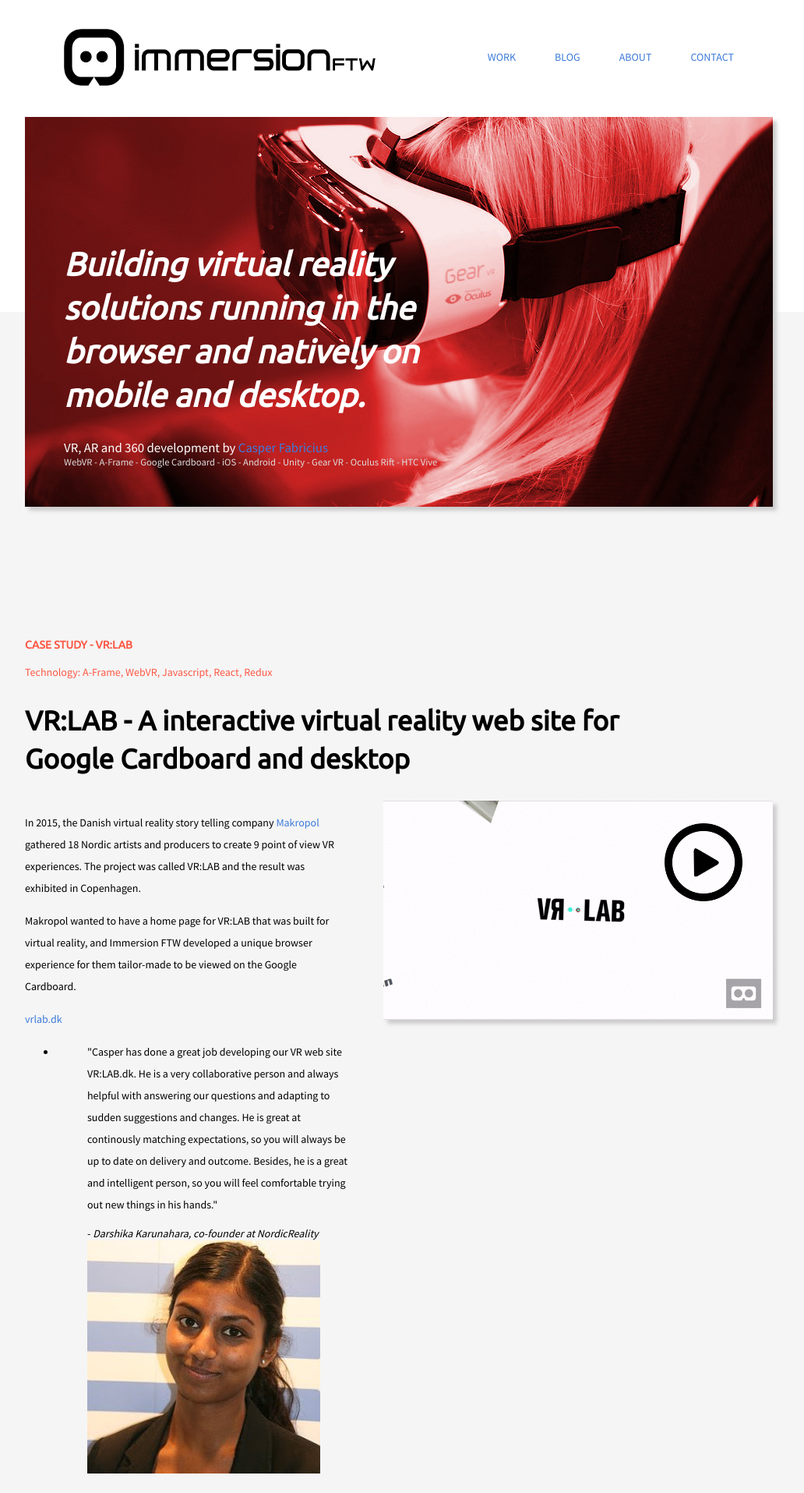
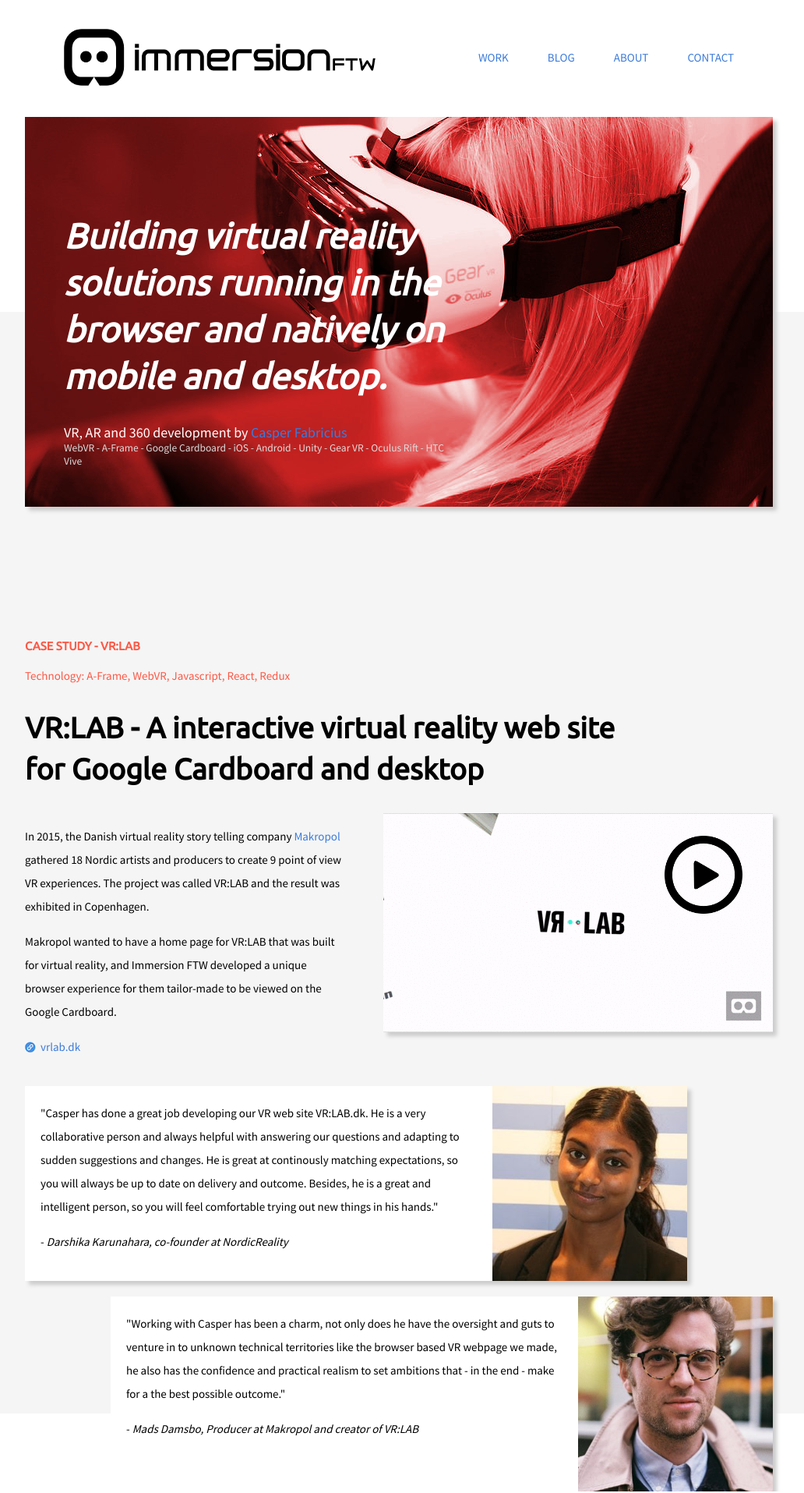
Before and after one commit to RSpace/immersionftw, a Jekyll site: the page built from src/index.html, in a window 1280 px wide. Shown: the top 1915 px of the page at 78% size, without its empty margins (128-1160 px from the left). Built offline with Jekyll 4.4.1, drawn with Linux system fonts in a browser that asks for light colours; a script that is not in the unit is left out; some of the changed text lies outside the part shown.

Commit message:
Finished first version of new design - good enough for now.

```diff
--- a/src/_includes/header.html
+++ b/src/_includes/header.html
@@ -1,6 +1,10 @@
+<a name="top"></a>
+
 <header>
   <div class="logo">
-    <img src="{{site.baseurl}}images/logo_black.png" width="400" height="73">
+    <a href="/">
+      <img src="{{site.baseurl}}images/logo_black.png" width="400" height="73">
+    </a>
   </div>
   <div class="menu">
     <ul>
--- a/src/_sass/_sections.scss
+++ b/src/_sass/_sections.scss
@@ -42,6 +42,8 @@ $section-intro-height: 500px;
 #section-casestudy {
   margin-top: ($section-intro-height/2)*-1;
   padding-top: ($section-intro-height/2) + 150px;
+  overflow: hidden;
+  margin-bottom: -100px;
 
   h2 {
     width: 80%;
@@ -75,12 +77,111 @@ $section-intro-height: 500px;
     }
   }
 
+  ul.quotes {
+    padding: 0;
+
+    li {
+      @extend %box-shadow;
+      margin-top: 20px;
+
+      &:last-child {
+        float: right;
+      }
+
+      list-style: none;
+      width: 850px;
+      overflow: hidden;
+    }
+
+    blockquote {
+      margin: 0;
+      float:left;
+      background-color: #fff;
+      width: 560px;
+      height: 210px;
+      padding: 20px;
+
+      p {
+        margin: 0;
+      }
+
+      footer {
+        margin-top: 20px;
+      }
+    }
+
+    img {
+      float:right;
+      width: 250px;
+      height: 250px;
+    }
+
+  }
+
 }
 
 #section-blog {
+  padding: 200px 0 100px 0;
+  background-color: #fff;
+
   .embed {
-    min-width: 400px;
+    @extend %box-shadow;
+
+    width: 720px;
     min-height: 500px;
+  }
+}
+
+#section-about {
+  padding-top: 100px;
+
+  h2 {
+    width: 70%;
+  }
+
+  .col:first-child {
+    width: 40%;
+  }
+  .col:last-child {
+    width: 60%;
+    text-align: right;
+  }
+
+  img {
+    @extend %box-shadow;
+
+    opacity: 0.9;
+  }
+}
+
+#section-contact {
+  padding: 100px 0;
+  margin-top: -150px;
+  background-color: #000;
+  color: #fff;
+
+  .section-heading {
+    margin-bottom: 100px;
+  }
+
+  h3 {
+    font-size: 1.8rem;
+    line-height: 3.5rem;
+    width: 55%;
+  }
+
+  ul {
+    padding: 0;
+
+    li {
+      list-style: none;
+      margin-bottom: 20px;
+    }
+  }
+
+  .logo {
+    display: block;
+    margin: 200px auto 100px auto;
   }
 }
 
--- a/src/_sass/_typography.scss
+++ b/src/_sass/_typography.scss
@@ -1,5 +1,5 @@
 html {
-  font-size: 14px;
+  font-size: 15px;
 }
 
 body {
@@ -25,6 +25,12 @@ a, a:active, a:visited {
   color: #3C7BDA;
 }
 
+a.with-icon {
+  background: url('../images/link.png') left center no-repeat;
+  padding-left: 20px;
+}
+
+
 p {
   line-height: 2rem;
 }
--- a/src/index.html
+++ b/src/index.html
@@ -13,6 +13,7 @@ layout: default
 </section>
 
 <section id="section-casestudy" class="grey-bg">
+  <a name="work"></a>
   <div class="inner">
     <div class="section-heading">
       <h4>Case study - VR:LAB</h4>
@@ -27,25 +28,8 @@ layout: default
           <p>In 2015, the Danish virtual reality story telling company <a href="http://makropol.dk/">Makropol</a> gathered 18 Nordic artists and producers to create 9 point of view VR experiences. The project was called VR:LAB and the result was exhibited in Copenhagen.<p>
           <p>Makropol wanted to have a home page for VR:LAB that was built for virtual reality, and Immersion FTW developed a unique browser experience for them tailor-made to be viewed on the Google Cardboard.</p>
 
-          <p><a href="http://vrlab.dk/">vrlab.dk</a></p>
+          <p><a href="http://vrlab.dk/" class="with-icon">vrlab.dk</a></p>
         </article>
-
-        <ul class="quotes">
-          <li>
-             <blockquote>
-              <p>"Casper has done a great job developing our VR web site VR:LAB.dk. He is a very collaborative person and always helpful with answering our questions and adapting to sudden suggestions and changes. He is great at continously matching expectations, so you will always be up to date on delivery and outcome. Besides, he is a great and intelligent person, so you will feel comfortable trying out new things in his hands."</p>
-              <footer>- <cite>Darshika Karunahara, co-founder at NordicReality</cite></footer>
-              <img src="{{site.baseurl}}images/darshika.jpg" width="299" height="299">
-            <blockquote>
-          </li>
-          <li>
-             <blockquote>
-              <p>"Working with Casper has been a charm, not only does he have the oversight and guts to venture in to unknown technical territories like the browser based VR webpage we made, he also has the confidence and practical realism to set ambitions that - in the end - make for a the best possible outcome."</p>
-              <footer>- <cite>Mads Damsbo, Producer at Makropol and creator of VR:LAB</cite></footer>
-              <img src="{{site.baseurl}}images/mads.jpg" width="299" height="299">
-            </blockquote>
-          </li>
-        </ul>
       </div>
       <div class="col">
         <div class="animate-on-hover">
@@ -54,53 +38,84 @@ layout: default
         </div>
       </div>
     </div>
+
+    <ul class="quotes">
+      <li>
+         <blockquote>
+          <p>"Casper has done a great job developing our VR web site VR:LAB.dk. He is a very collaborative person and always helpful with answering our questions and adapting to sudden suggestions and changes. He is great at continously matching expectations, so you will always be up to date on delivery and outcome. Besides, he is a great and intelligent person, so you will feel comfortable trying out new things in his hands."</p>
+          <footer>- <cite>Darshika Karunahara, co-founder at NordicReality</cite></footer>
+        </blockquote>
+        <img src="{{site.baseurl}}images/darshika.jpg">
+      </li>
+      <li>
+         <blockquote>
+          <p>"Working with Casper has been a charm, not only does he have the oversight and guts to venture in to unknown technical territories like the browser based VR webpage we made, he also has the confidence and practical realism to set ambitions that - in the end - make for a the best possible outcome."</p>
+          <footer>- <cite>Mads Damsbo, Producer at Makropol and creator of VR:LAB</cite></footer>
+        </blockquote>
+        <img src="{{site.baseurl}}images/mads.jpg">
+      </li>
+    </ul>
+
   </div>
 </section>
 
 <section id="section-blog">
+  <a name="blog"></a>
   <div class="inner">
     <div class="section-heading">
       <h4>Blog</h4>
     </div>
 
     <div class="embed">
-      <script async src="https://static.medium.com/embed.js"></script><a class="m-collection" href="https://medium.com/immersion-for-the-win">Immersion For The Win</a>
+      <script async src="https://static.medium.com/embed.js"></script>
+      <a class="m-collection" href="https://medium.com/immersion-for-the-win" data-width="720" data-border="false">Immersion For The Win</a>
     </div>
-
-    <article>
-      <p><a href="https://medium.com/immersion-for-the-win">Immersion FTW on Medium</a></p>
-    </article>
   </div>
 </section>
 
 <section id="section-about" class="grey-bg">
+  <a name="about"></a>
   <div class="inner">
     <div class="section-heading">
       <h4>About</h4>
     </div>
 
-    <article>
-      <h2>I am a full stack web developer obsessed with the opportunities of virtual reality and related technologies.</h2>
-      <p>I have 16 years of experience with professional web development, my most recent 5 years with Podio as a developer, engineering manager and agile coach.</p>
-      <p>I consider myself an expert in browser-based virtual reality solutions, and my extensive C# experience makes Unity my obvious choice for more advanced and demanding VR projects.</p>
-    </article>
+    <h2>I'm a freelance virtual reality developer with an expertise in Unity and browser based VR solutions</h2>
 
-    <p><a href="https://www.linkedin.com/in/casper">Casper Fabricius on LinkedIn</a></p>
+    <div class="cols">
+      <div class="col">
+        <article>
+          <p>I have 16 years of experience with professional web development, my most recent 5 years with Podio as a developer, engineering manager and agile coach.</p>
+          <p>I consider myself an expert in browser-based virtual reality solutions, and my extensive C# experience makes Unity my obvious choice for more advanced and demanding VR projects.</p>
+        </article>
 
-    <img src="{{site.baseurl}}images/casper_face_visible.jpg" width="400">
+        <p><a href="https://www.linkedin.com/in/casper" class="with-icon">Casper Fabricius on LinkedIn</a></p>
+      </div>
+      <div class="col">
+        <img src="{{site.baseurl}}images/casper_face_visible.jpg" width="550">
+      </div>
+    </div>
+
   </div>
 </section>
 
 <section id="section-contact">
+  <a name="contact"></a>
   <div class="inner">
     <div class="section-heading">
       <h4>Contact</h4>
     </div>
+
+    <h3>Need technical help with your VR project? Get in touch!</h3>
 
     <ul>
       <li><a href="mailto:hello@immersionftw.com">hello@immersionftw.com</a></li>
       <li><a href="tel:+4540508409">+45 40 50 84 09</a></li>
       <li>CVR no.: 31640776</li>
     </ul>
+
+    <a href="#top">
+      <img src="{{site.baseurl}}images/logo_white.png" width="400" height="73" class="logo">
+    </a>
   </div>
 </section>
```
Also changed, not shown: src/images/casper_face_visible.jpg, src/images/link.png (added).
